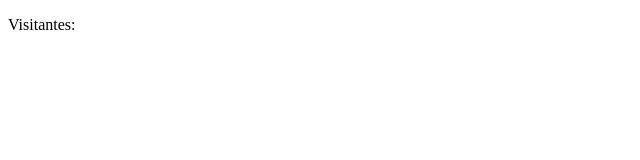
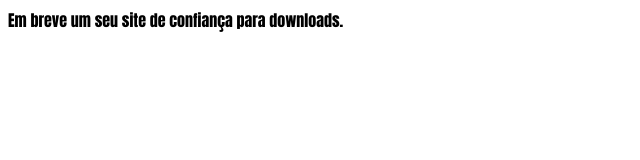
Before and after one commit to luciano2000/downloading, a plain HTML site: page index.html in a window 1280 px wide. Shown: the whole page, without its empty margins (0-640 px from the left). Drawn offline with Linux system fonts and the light colour scheme.

Commit message:
Update index.html

```diff
--- a/index.html
+++ b/index.html
@@ -5,7 +5,14 @@
     <meta http-equiv="X-UA-Compatible" content="IE=edge">
     <meta name="viewport" content="width=device-width, initial-scale=1.0">
     <title>downloading.com.br</title>
-
+    <link rel="preconnect" href="https://fonts.googleapis.com">
+    <link rel="preconnect" href="https://fonts.gstatic.com" crossorigin>
+    <link href="https://fonts.googleapis.com/css2?family=Anton&display=swap" rel="stylesheet">
+    <style>
+        body {
+            font-family: 'Anton', sans-serif;
+        }
+    </style>
     <!-- Google tag (gtag.js) -->
     <script async src="https://www.googletagmanager.com/gtag/js?id=G-S014D75XC2"></script>
     <script>
@@ -33,8 +40,6 @@
     </script>
 </head>
 <body>
-
-    <p>Visitantes: <div id="visitors-count"></div></p>
-
+    <div id="geral">Em breve um seu site de confiança para downloads.</div>
 </body>
 </html>
```
